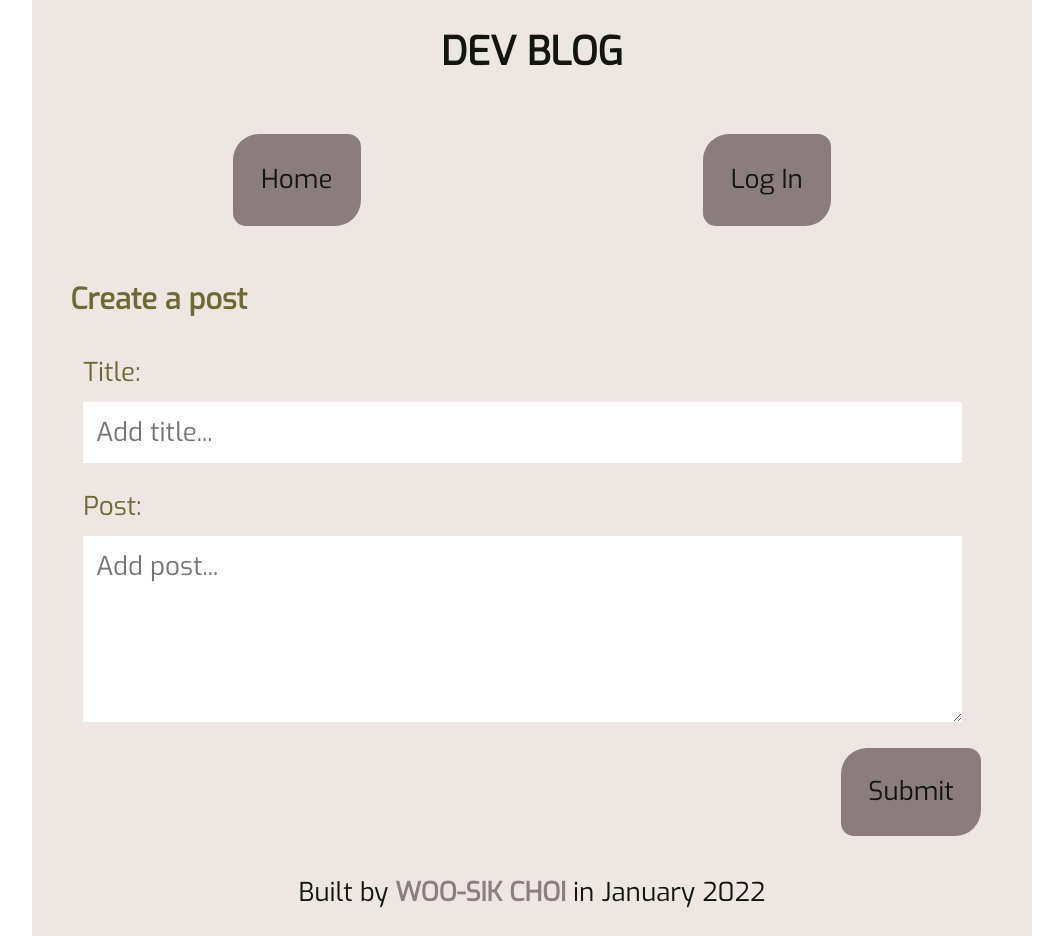
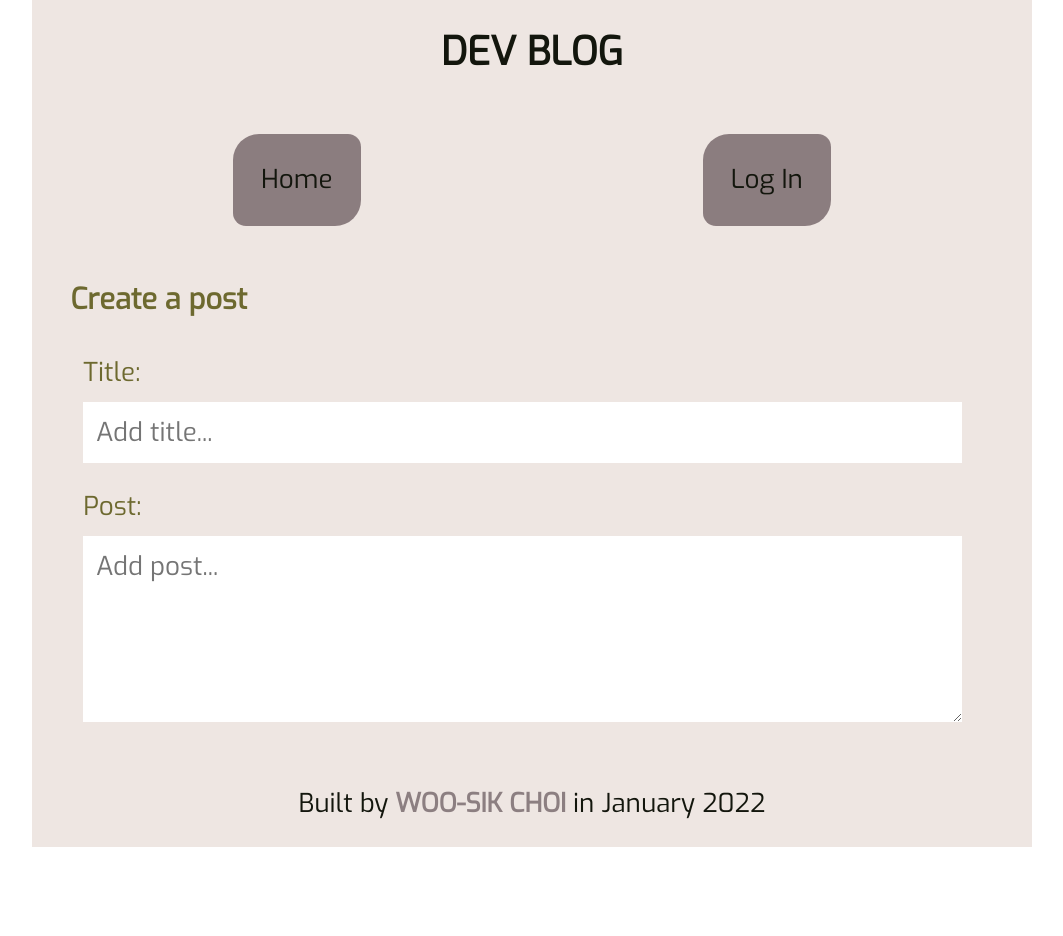
Before and after one commit to dvlprwchoi/dev-blog, a React (Create React App) app: page /create in a window 1280 px wide. Shown: the whole page, without its empty margins (108-1171 px from the left). After the commit the page ends 847 px from the top, so only its background shows below. Built offline with nearby package versions, Linux system fonts and the light colour scheme; no server answers.

Commit message:
Remove form and Fix not posting issue

```diff
--- a/src/App.js
+++ b/src/App.js
@@ -31,7 +31,7 @@ function App() {
             path="/login"
             element={<Login setIsAuth={setIsAuth} />}
           />
-          <Route exact path="/create" element={<Create />} />
+          <Route exact path="/create" element={<Create isAuth={isAuth} />} />
         </Routes>
       </Router>
       <Footer />
--- a/src/components/Create/Create.js
+++ b/src/components/Create/Create.js
@@ -3,7 +3,7 @@ import { useNavigate } from 'react-router-dom';
 import { addDoc, collection } from 'firebase/firestore';
 import { db, auth } from '../../firebase-config';
 
-function Create() {
+function Create({ isAuth }) {
   const [title, setTitle] = useState('');
   const [postText, setPostText] = useState('');
 
@@ -28,7 +28,7 @@ function Create() {
         <h2>Create a post</h2>
       </div>
       <div className="create-post-inputs">
-        <form>
+        {/* <form> */}
         <div className="input-title-div">
           <label htmlFor="title">Title: </label>
           <input
@@ -51,11 +51,13 @@ function Create() {
           ></textarea>
         </div>
         <div className="submit-button-div">
-            <button className="submit-button button" onSubmit={_create}>
+          {isAuth && (
+            <button className="submit-button button" onClick={_create}>
               Submit
             </button>
+          )}
         </div>
-        </form>
+        {/* </form> */}
       </div>
     </div>
   );
```
Lines whose indentation alone changed are shown as unchanged.
